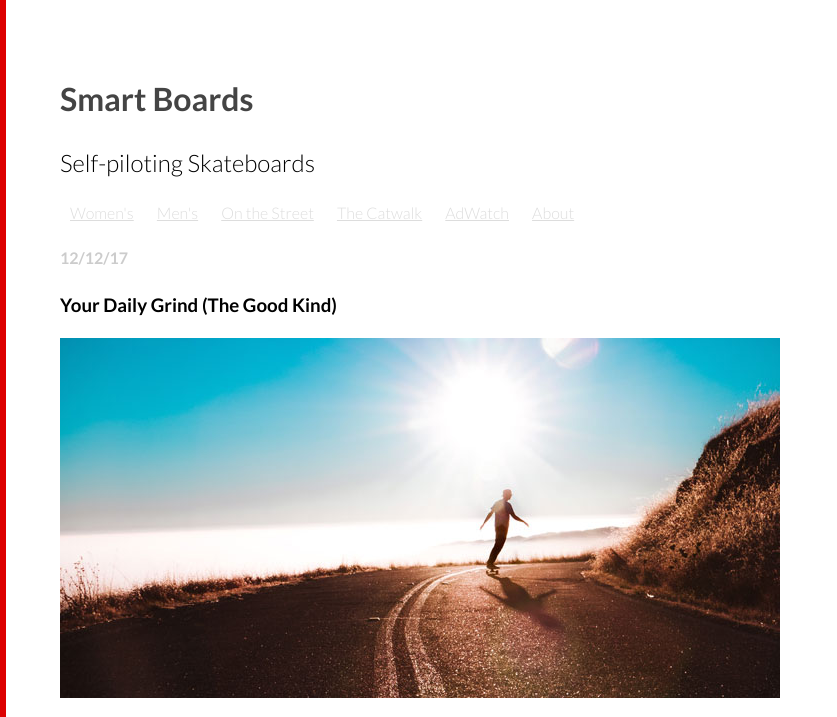
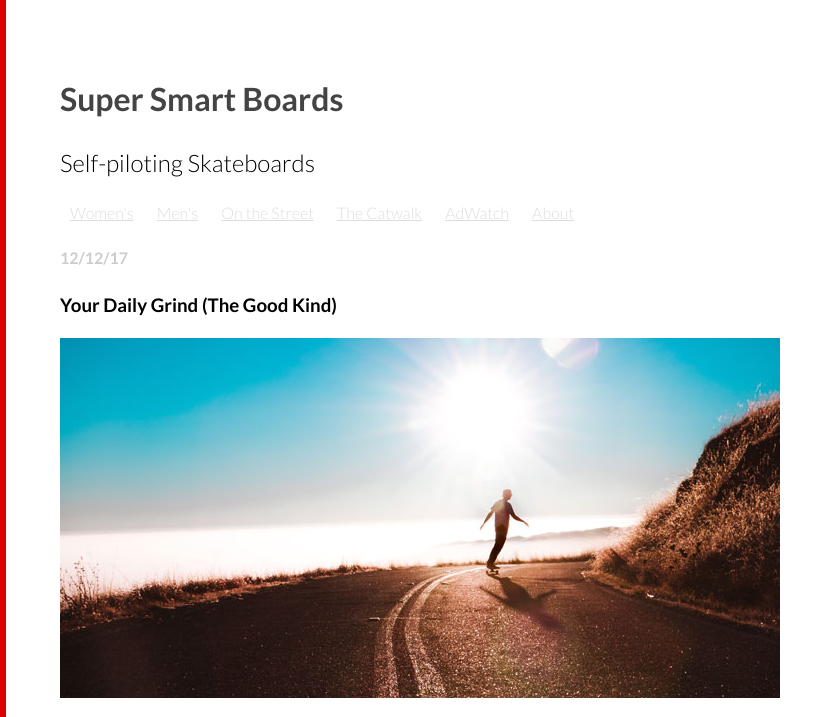
Before and after one commit to kp2299/kp2299.github.io, a plain HTML site: page index.html in a window 1280 px wide. Shown: the top 717 px of the page, without its empty margins (0-837 px from the left). Drawn offline with Linux system fonts and the light colour scheme.

Commit message:
changed page heading to 'Super Smart Boards'

```diff
--- a/index.html
+++ b/index.html
@@ -10,7 +10,7 @@
 
 	<body>
 <header>
-	<h1>Smart Boards</h1>
+	<h1>Super Smart Boards</h1>
 	<h2>Self-piloting Skateboards</h2>
 </header>
 <nav>
```
